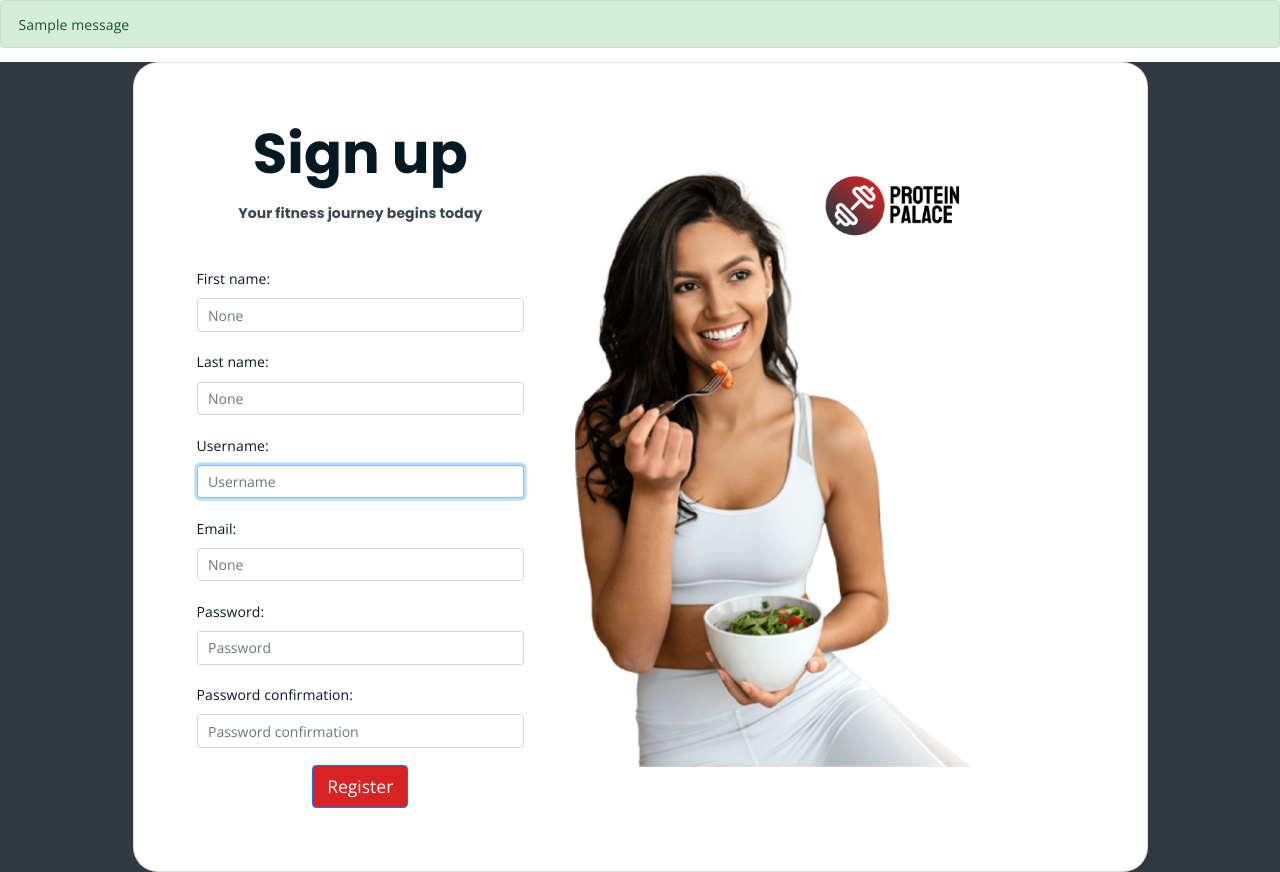
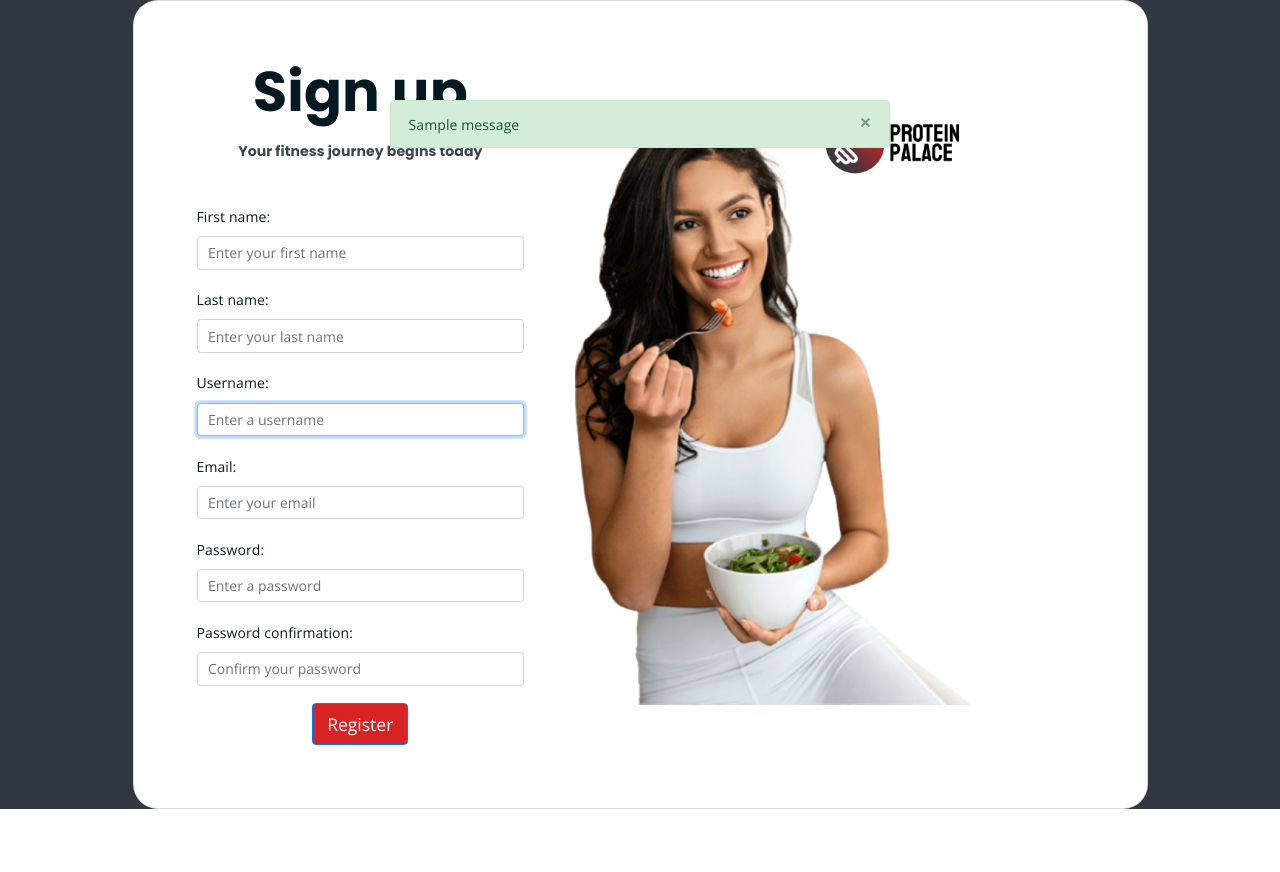
Before and after one commit to cibecs/protein-palace, a Django app: page /register/ in a window 1280 px wide. After the commit the page ends 809 px from the top, so only its background shows below. Run offline with Django 4.2, Linux system fonts and the light colour scheme; one stand-in notice (Sample message) is shown; some libraries are stand-ins or nearby versions.

Commit message:
Improved register form

```diff
--- a/ProteinPalace/static/styles/main.css
+++ b/ProteinPalace/static/styles/main.css
@@ -227,10 +227,27 @@
   animation: none;
 }
 
-.error-message {
-  display: none;
-  color: red;
-}
+.alert-container {
+  position: fixed;
+  top: 100px; /* Adjust this value as needed */
+  left: 0;
+  right: 0;
+  z-index: 9999;
+  display: flex;
+  justify-content: center;
+}
+
+.custom-alert {
+  width: 100%;
+  max-width: 500px; /* Adjust this value as needed */
+}
+
+.custom-alert .alert {
+  margin-top: 0;
+}
+
+
+
 
 @-webkit-keyframes spinLeft {
   from {
--- a/ProteinPalace/templates/index.html
+++ b/ProteinPalace/templates/index.html
@@ -57,11 +57,19 @@
 	<!--Messages-->
 	{% if messages %}
 		{% for message in messages %}
-			<div class="alert alert-{{ message.tags }}">
-				{{ message }}
-			</div>
+			<div class="alert-container">
+				<div class="custom-alert">
+				  <div class="alert alert-{{ message.tags }} alert-dismissible fade show" role="alert">
+					{{ message }}
+					<button type="button" class="close" data-dismiss="alert" aria-label="Close">
+					  <span aria-hidden="true">&times;</span>
+					</button>
+				  </div>
+				</div>
+			  </div>
 		{% endfor %}
 	{% endif %}
+
 	<!--Messages Ends-->
 	{% block body %}
 	<!-- header -->
@@ -137,6 +145,9 @@
 		</div>
 	</div>
 	<!-- end search area -->
+
+
+
 {% block content %}
 	<!-- hero area -->
 	<div class="hero-area hero-bg">
--- a/ProteinPalace/users/forms.py
+++ b/ProteinPalace/users/forms.py
@@ -11,12 +11,13 @@
 from django.contrib.auth.models import User
 
 class CustomUserRegisterForm(UserCreationForm):
-    email = forms.EmailField(required=True)
-    first_name = forms.CharField(max_length=30, required=True)
-    last_name = forms.CharField(max_length=30, required=True)
+    first_name = forms.CharField(max_length=30, required=True, widget=forms.TextInput(attrs={'class': 'form-control', 'placeholder': 'Enter your first name'}))
+    last_name = forms.CharField(max_length=30, required=True, widget=forms.TextInput(attrs={'class': 'form-control', 'placeholder': 'Enter your last name'}))
+    email = forms.EmailField(required=True, widget=forms.EmailInput(attrs={'class': 'form-control', 'placeholder': 'Enter your email'}))
 
     def __init__(self, *args, **kwargs):
         super().__init__(*args, **kwargs)
+
         self.fields['username'].help_text = None  # Remove the default help text
         self.fields['password1'].help_text = None  # Remove the default help text
         self.fields['password2'].help_text = None  # Remove the default help text
@@ -25,6 +26,16 @@
         for field in self.fields.values():
             field.widget.attrs.update({'class': 'form-control', 'placeholder': field.label})
 
+        # Update widget attributes for username, password1, and password2 fields
+        self.fields['username'].widget.attrs.update({'placeholder': 'Enter a username'})
+        self.fields['password1'].widget.attrs.update({'placeholder': 'Enter a password'})
+        self.fields['password2'].widget.attrs.update({'placeholder': 'Confirm your password'})
+        self.fields['password1'].widget.attrs.update({'placeholder': 'Enter a password'})
+        self.fields['first_name'].widget.attrs.update({'placeholder': 'Enter your first name'})
+        self.fields['last_name'].widget.attrs.update({'placeholder': 'Enter your last name'})
+        self.fields['email'].widget.attrs.update({'placeholder': 'Enter your email'})
+
+
     def label_from_instance(self, obj):
         label = super().label_from_instance(obj)
         return label.capitalize()  # Capitalize form labels
@@ -32,11 +43,3 @@
     class Meta:
         model = User
         fields = ['first_name', 'last_name', 'username', 'email', 'password1', 'password2']
-        widgets = {
-            'first_name': forms.TextInput(attrs={'class': 'form-control', 'placeholder': 'First Name'}),
-            'last_name': forms.TextInput(attrs={'class': 'form-control', 'placeholder': 'Last Name'}),
-            'username': forms.TextInput(attrs={'class': 'form-control', 'placeholder': 'Username'}),
-            'email': forms.EmailInput(attrs={'class': 'form-control', 'placeholder': 'Email'}),
-            'password1': forms.PasswordInput(attrs={'class': 'form-control', 'placeholder': 'Password'}),
-            'password2': forms.PasswordInput(attrs={'class': 'form-control', 'placeholder': 'Confirm Password'}),
-        }
```
Also changed, not shown: ProteinPalace/db.sqlite3.
